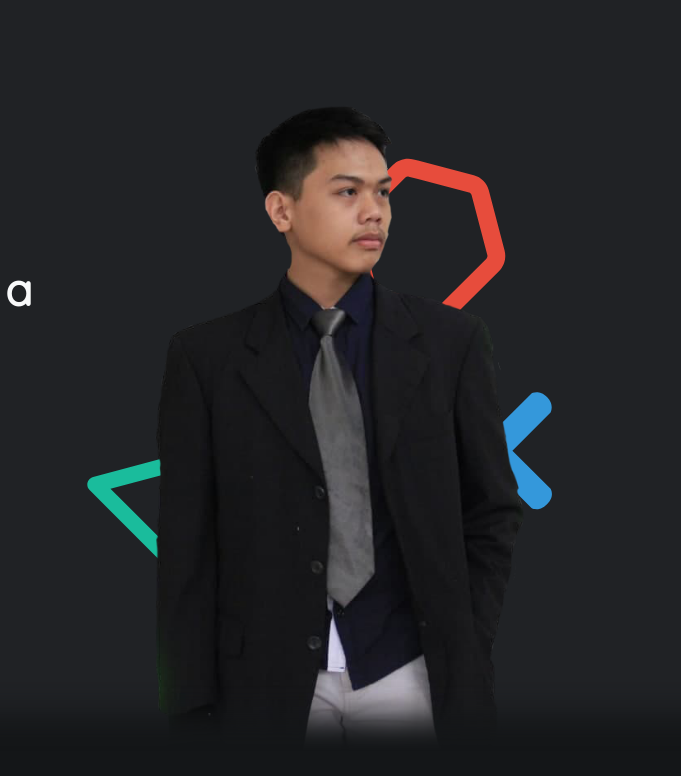
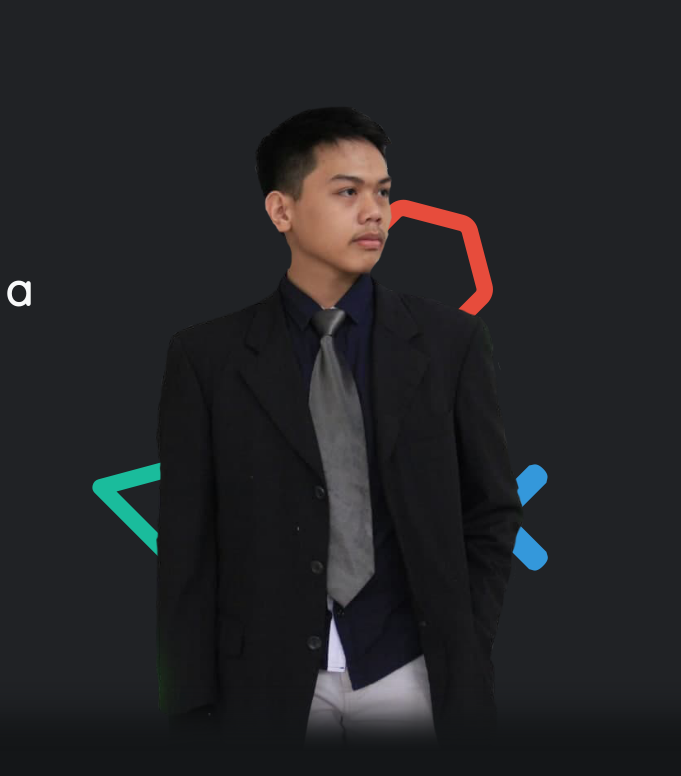
Before and after one commit to bimapriaaditya/bimapriaaditya, a plain HTML site: page index.html in a window 1280 px wide. Shown: the full height of the page, 599-1280 px from the left. Drawn offline with Linux system fonts and the light colour scheme; files whose address does not match are found by name.

Commit message:
standarisasi pemanggilan icon

```diff
--- a/index.html
+++ b/index.html
@@ -9,6 +9,7 @@
   <link rel="stylesheet" href="public/css/style.css">
   <link rel="stylesheet" href="public/dist/vendors/bootstrap/css/bootstrap.min.css">
   <link rel="stylesheet" href="public/dist/vendors/fontawesome-free/css/all.min.css">
+  <link rel="stylesheet" href="public/font-icon/style.css">
 </head>
 <body>
   <section class="parallax full first end-shadow">
@@ -56,14 +57,14 @@
     <div class="parallax-image">
       <img src="public/images/parallax/bima_1.png">
       <div class="extra">
-        <div class="anime-rotate">
-          <div class="icon icon-triangel"></div>
+        <div class="anime-rotate p-3">
+          <div class="icon icon-triangle text-green" style="font-size: 125px;"></div>
         </div>
-        <div class="anime-rotate">
-          <div class="icon icon-hexagon"></div>
+        <div class="anime-rotate p-3">
+          <div class="icon icon-hexagon text-red" style="font-size: 125px;"></div>
         </div>
-        <div class="anime-rotate">
-          <div class="icon icon-cross"></div>
+        <div class="anime-rotate p-3">
+          <div class="icon icon-plus text-blue" style="font-size: 125px;"></div>
         </div>
       </div>
     </div>
--- a/public/css/style.css
+++ b/public/css/style.css
@@ -88,17 +88,16 @@
   z-index: 1;
 }
 .parallax > .parallax-image > .extra .icon{
-  width: 150px;
   position: absolute;
   z-index: 1;
 }
-.parallax > .parallax-image > .extra .icon-triangel{
+.parallax > .parallax-image > .extra .icon-triangle{
   transform: translate(-50px, 40vh) rotate(45deg);
 }
 .parallax > .parallax-image > .extra .icon-hexagon{
   transform: translate(200px, 70px) rotate(45deg) scale(1.25);
 }
-.parallax > .parallax-image > .extra .icon-cross{
+.parallax > .parallax-image > .extra .icon-plus{
   transform: translate(270px, 35vh) rotate(45deg)scale(1.1);
 }
 .parallax > .parallax-image > .extra .anime-rotate{
@@ -109,12 +108,12 @@
   transition: 0.4s;
   animation-duration: 3s;
 }
-.parallax > .parallax-image > .extra .anime-rotate > .icon.icon-triangel{
+.parallax > .parallax-image > .extra .anime-rotate > .icon.icon-triangle{
   animation-name: rotateTriangel;
 }
 .parallax > .parallax-image > .extra .anime-rotate > .icon.icon-hexagon{
   animation-name: rotateHexagon;
 }
-.parallax > .parallax-image > .extra .anime-rotate > .icon.icon-cross{
+.parallax > .parallax-image > .extra .anime-rotate > .icon.icon-plus{
   animation-name: rotateCross;
 }
--- a/public/css/variable.css
+++ b/public/css/variable.css
@@ -7,10 +7,11 @@
   --background: #202225;
   --dark: #141618;
   --border-light: #dee2e6;
-  --green: #27ae60;
+  --green: #1ABC9C;
   --dark-green: #43bd76;
-  --blue: #3498db;
+  --blue: #3498DB;
   --dark-blue: #2980b9;
+  --red: #E74C3C;
   --white-hover: rgba(0,0,0,.05);
   --light-gray: #cad0d6;
   --dark-gray: #F1F2F6;
@@ -58,6 +59,15 @@
 .special-heading-1{
   font-size: 45px;
 }
+.text-blue{
+  color: var(--blue) !important;
+}
+.text-green{
+  color: var(--green) !important;
+}
+.text-red{
+  color: var(--red) !important;
+}
 html{
   background: var(--background);
 }
@@ -66,17 +76,7 @@ body{
   font-family: "quicksand" !important;
 }
 .icon{
-  width: 14px;
-  display: inline-block;
-}
-.icon-cross::before{
-  content: url(../svg/cross.svg);
-}
-.icon-triangel::before{
-  content: url(../svg/triangel.svg);
-}
-.icon-hexagon::before{
-  content: url(../svg/hexagon.svg);
+  font-size: 15px;
 }
 .simple-ease{
   position: relative;
```
Also changed, not shown: public/svg/cross.svg (deleted), public/svg/hexagon.svg (deleted), public/svg/triangel.svg (deleted).
